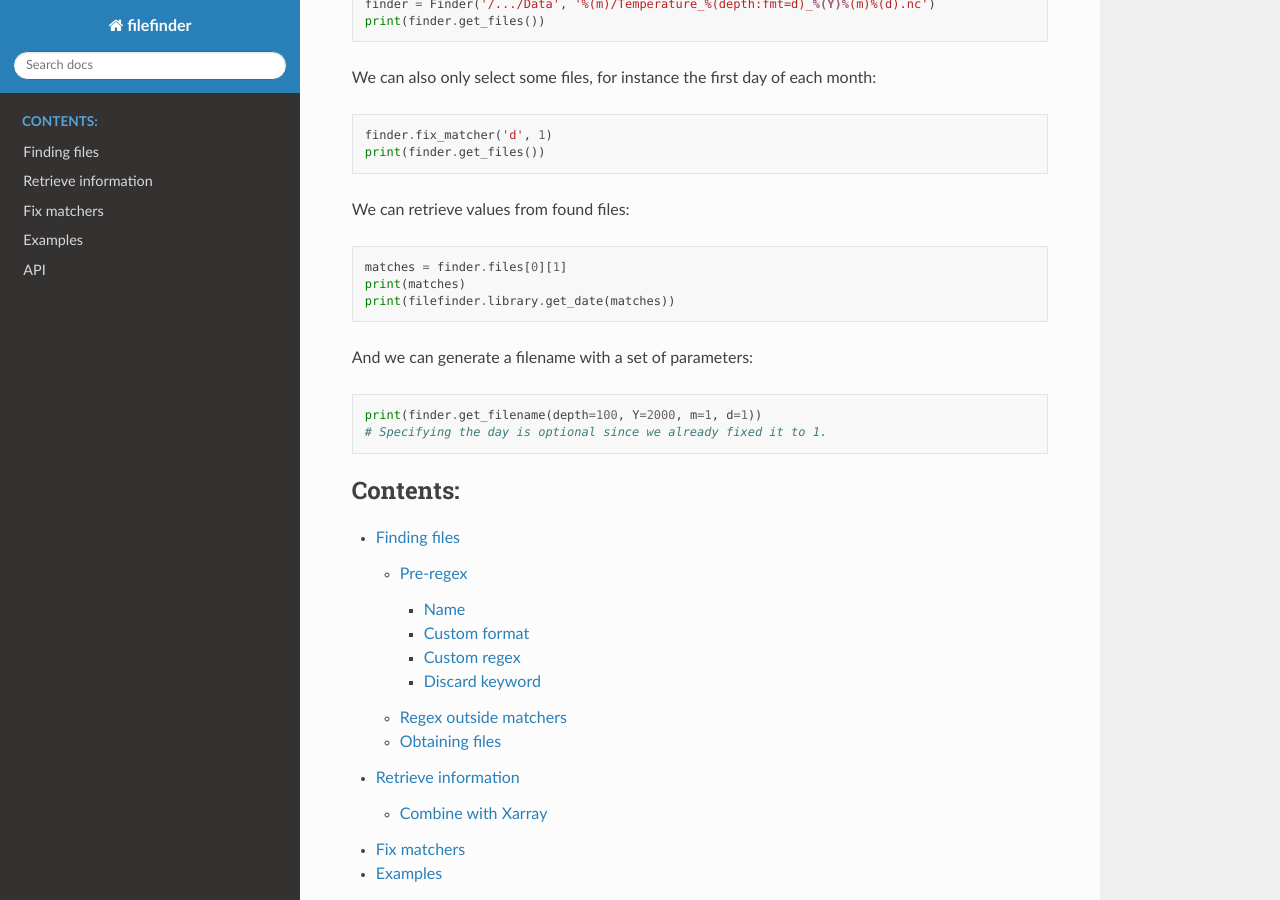
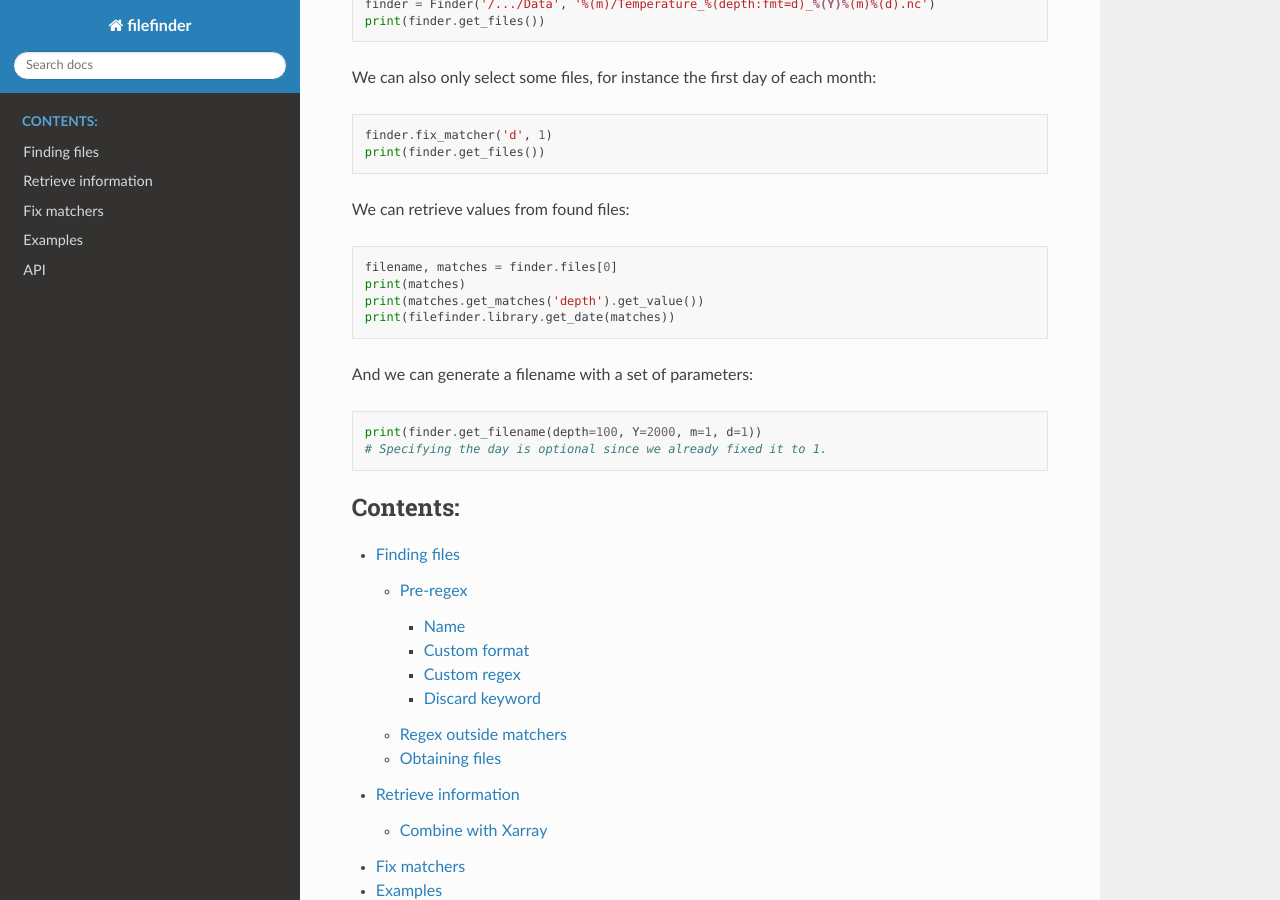
Before and after one commit to Descanonge/filefinder, a Sphinx documentation site: the page built from docs/source/index.rst, in a window 1280 px wide and 900 px high, scrolled down 513 px. Built offline with Sphinx 7.4.7 and the Read the Docs theme 2.0.0, drawn with Linux system fonts in a browser that asks for light colours.

```diff
--- a/docs/source/index.rst
+++ b/docs/source/index.rst
@@ -28,9 +28,10 @@ We can also only select some files, for instance the first day of each month::
 
 We can retrieve values from found files::
 
-  matches = finder.files[0][1]
-  print(matches)
-  print(filefinder.library.get_date(matches))
+    filename, matches = finder.files[0]
+    print(matches)
+    print(matches.get_matches('depth').get_value())
+    print(filefinder.library.get_date(matches))
 
 And we can generate a filename with a set of parameters::
 
```
Also changed, not shown: README.md (+3 -2 lines).
